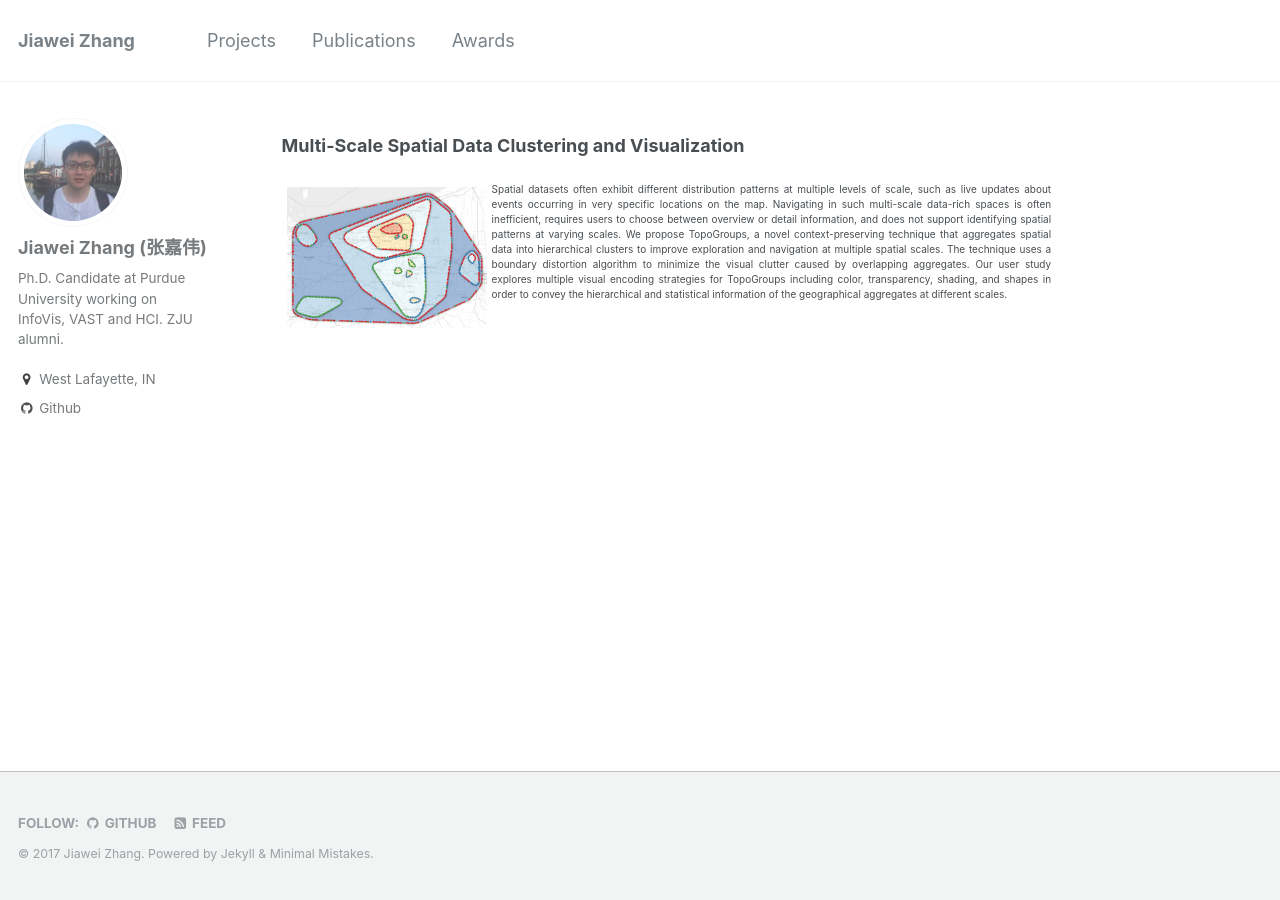
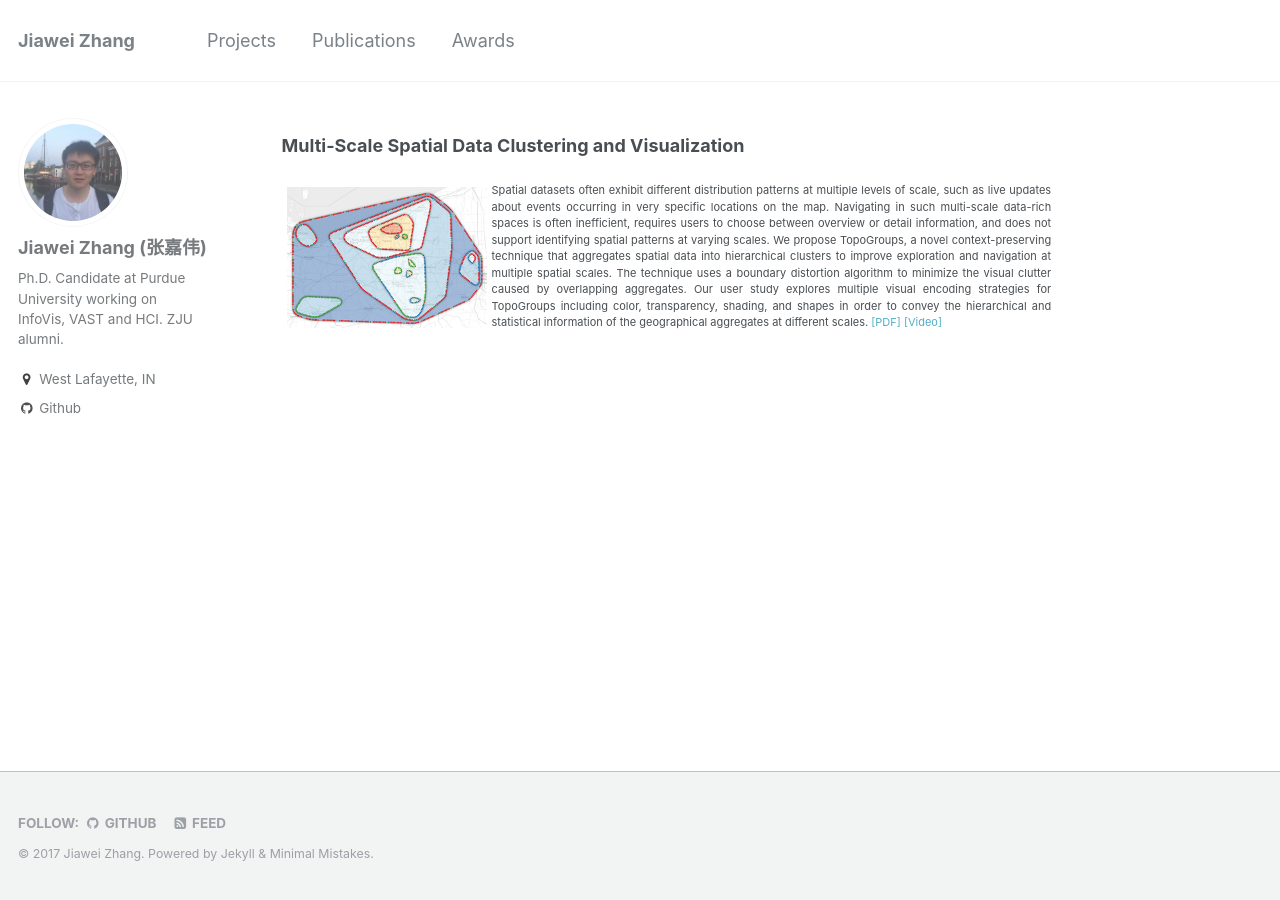
Before and after one commit to rivulet-zhang/rivulet-zhang.github.io, a Jekyll site: the page built from _pages/projects.md, in a window 1280 px wide. Built offline with Jekyll 4.4.1, drawn with Linux system fonts in a browser that asks for light colours.

Commit message:
initial commit

```diff
--- a/_pages/projects.md
+++ b/_pages/projects.md
@@ -12,4 +12,7 @@
 
 <img style="float: left; margin: 5px 5px 5px 5px;" src="/images/CHI17-teaser.png" width="200" />
 
-<p class="dsp">Spatial datasets often exhibit different distribution patterns at multiple levels of scale, such as live updates about events occurring in very specific locations on the map. Navigating in such multi-scale data-rich spaces is often inefficient, requires users to choose between overview or detail information, and does not support identifying spatial patterns at varying scales. We propose TopoGroups, a novel context-preserving technique that aggregates spatial data into hierarchical clusters to improve exploration and navigation at multiple spatial scales. The technique uses a boundary distortion algorithm to minimize the visual clutter caused by overlapping aggregates. Our user study explores multiple visual encoding strategies for TopoGroups including color, transparency, shading, and shapes in order to convey the hierarchical and statistical information of the geographical aggregates at different scales.</p>
+<p class="dsp">Spatial datasets often exhibit different distribution patterns at multiple levels of scale, such as live updates about events occurring in very specific locations on the map. Navigating in such multi-scale data-rich spaces is often inefficient, requires users to choose between overview or detail information, and does not support identifying spatial patterns at varying scales. We propose TopoGroups, a novel context-preserving technique that aggregates spatial data into hierarchical clusters to improve exploration and navigation at multiple spatial scales. The technique uses a boundary distortion algorithm to minimize the visual clutter caused by overlapping aggregates. Our user study explores multiple visual encoding strategies for TopoGroups including color, transparency, shading, and shapes in order to convey the hierarchical and statistical information of the geographical aggregates at different scales.
+<a href="http://pixel.ecn.purdue.edu:8080/~zhan1486/permanent/CHI17/TopoGroups.pdf">[PDF]</a>
+<a href="http://pixel.ecn.purdue.edu:8080/~zhan1486/permanent/CHI17/TopoGroups.mp4">[Video]</a>
+</p>
--- a/_sass/_page.scss
+++ b/_sass/_page.scss
@@ -60,7 +60,7 @@
   }
 
   p.dsp {
-    font-size: 10px;
+    font-size: 11px;
     text-align: justify;
   }
 
```
